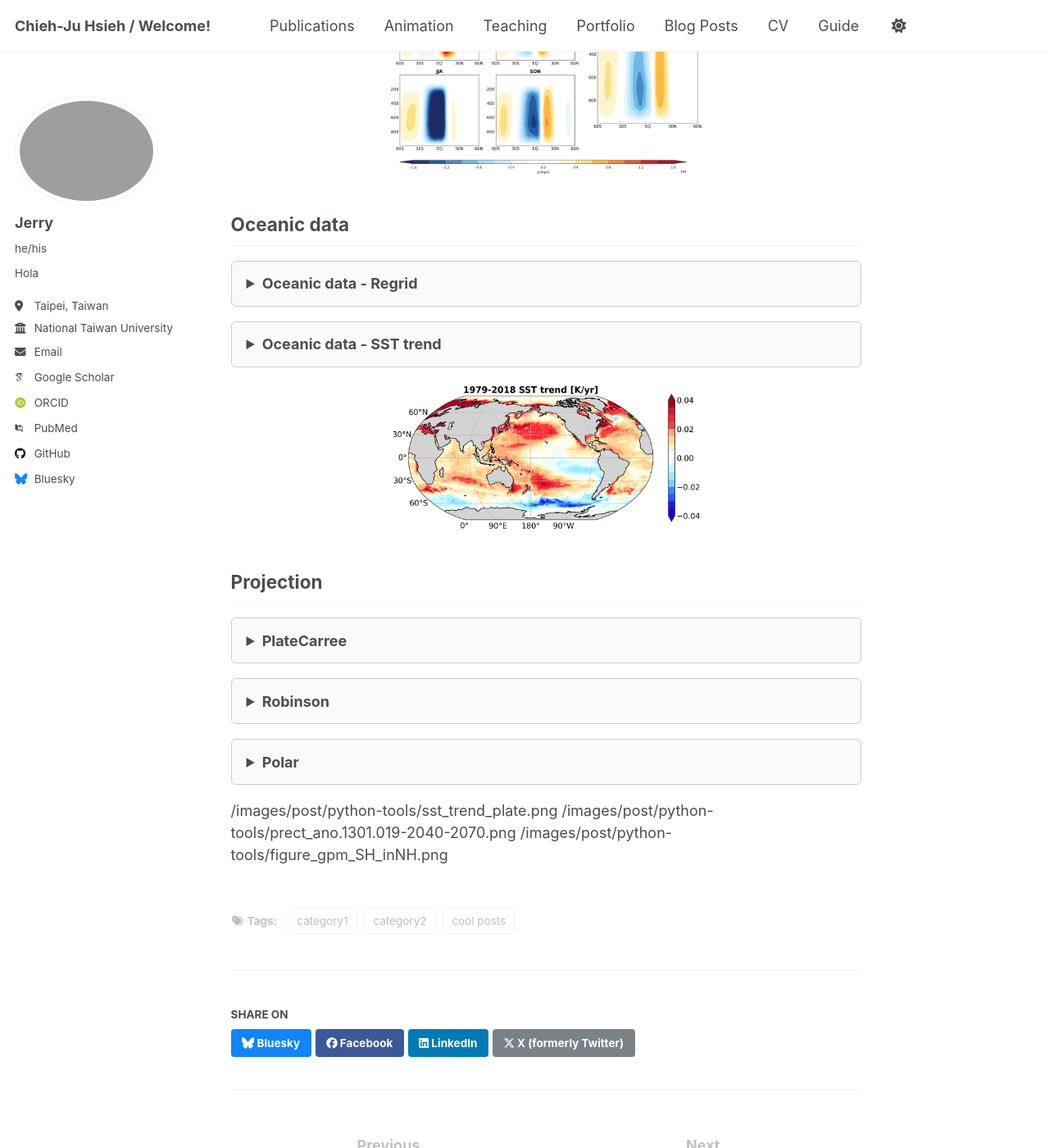
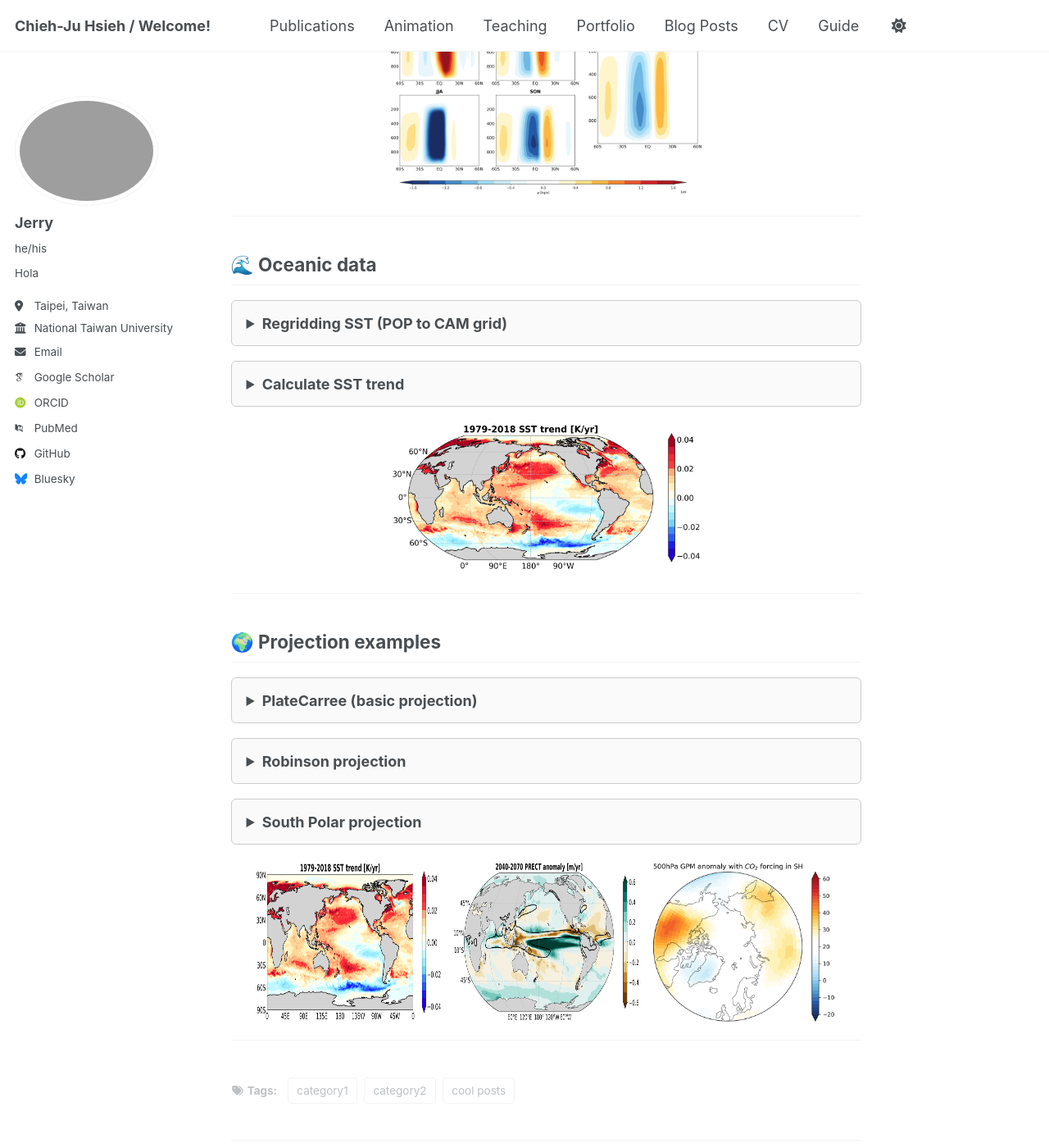
Before and after one commit to CJ-Hsieh/CJ-Hsieh.github.io, a Jekyll site: the page built from _posts/2025-04-12-python-tools.md, in a window 1280 px wide and 1400 px high, scrolled down 522 px. Shown: the whole window at 82% size. Built offline with Jekyll 4.4.1, drawn with Linux system fonts in a browser that asks for light colours; some web fonts are replaced; some of the changed text lies outside the part shown.

Commit message:
Update 2025-04-12-python-tools.md

```diff
--- a/_posts/2025-04-12-python-tools.md
+++ b/_posts/2025-04-12-python-tools.md
@@ -10,7 +10,9 @@ tags:
 
 Some of the Python codes are attached to help process climate model data.
 
-## Atmospheric data
+---
+
+## 🌀 Atmospheric data
 
 <details class="code-toggle">
 <summary><strong>Walker circulation</strong></summary>
@@ -22,28 +24,27 @@ import numpy as np
 # Placeholder for walker cell diagnostics
 print("Walker circulation diagnostics complete")
 </code></pre>
-
 </details>
 
 <details class="code-toggle">
-<summary><strong>Atmospheric data - Hadley circulation</strong></summary>
+<summary><strong>Hadley circulation</strong></summary>
 
 <pre><code class="language-python">
-
 import xarray as xr
 import numpy as np
 </code></pre>
-
 </details>
 
 <p align="center">
   <img src="/images/post/python-tools/fig_hadley_cell.png" alt="Hadley cell" width="50%">
 </p>
 
-## Oceanic data
+---
+
+## 🌊 Oceanic data
 
 <details class="code-toggle">
-<summary><strong>Oceanic data - Regrid</strong></summary>
+<summary><strong>Regridding SST (POP to CAM grid)</strong></summary>
 
 <pre><code class="language-python">
 import xesmf as xe
@@ -51,26 +52,25 @@ import xarray as xr
 import numpy as np
 
 def read_data(data):
-    grid_in     = {'lon': data.TLONG, 'lat': data.TLAT}  # note: oceanic grid may be (TLONG, TLAT) or (ULONG, ULAT)
-    grid_out    = {'lon': lon, 'lat': lat}               # the atmospheric grid or other grid you want
-    regridder   = xe.Regridder(grid_in, grid_out, 'bilinear', periodic=True)
-    var_out     = regridder(data)
+    grid_in  = {'lon': data.TLONG, 'lat': data.TLAT}   # source grid
+    grid_out = {'lon': lon, 'lat': lat}                # target grid
+    regridder = xe.Regridder(grid_in, grid_out, 'bilinear', periodic=True)
+    var_out = regridder(data)
     return var_out
 
+# Load target lat/lon from CAM
 ds_latlon = xr.open_dataset('/your_path/xxxx_cam.h0.1850-01.nc')
 lat, lon = ds_latlon['lat'], ds_latlon['lon']
 
+# Load POP SST and regrid
 ds = xr.open_dataset('/your_path/xxxx_pop.h.1850-01.nc')
 sst = ds['TEMP'].isel(z_t=0)
-
 sst_reg = read_data(sst)
 </code></pre>
-
 </details>
 
-
 <details class="code-toggle">
-<summary><strong>Oceanic data - SST trend</strong></summary>
+<summary><strong>Calculate SST trend</strong></summary>
 
 <pre><code class="language-python">
 # Calculate SST trend over time
@@ -80,74 +80,71 @@ import numpy as np
 ds = xr.open_dataset('/your_path/xxxx_pop.h.1850-01.nc')
 sst = ds['TEMP'].isel(z_t=0)
 </code></pre>
-
 </details>
 
 <p align="center">
   <img src="/images/post/python-tools/sst_trend_robin.png" alt="SST trend" width="50%">
 </p>
 
-## Projection
+---
+
+## 🌍 Projection examples
 
 <details class="code-toggle">
-<summary><strong>PlateCarree</strong></summary>
+<summary><strong>PlateCarree (basic projection)</strong></summary>
 
 <pre><code class="language-python">
 import xesmf as xe
-
 </code></pre>
 </details>
 
 <details class="code-toggle">
-<summary><strong>Robinson</strong></summary>
+<summary><strong>Robinson projection</strong></summary>
 
 <pre><code class="language-python">
 import cartopy
-
 </code></pre>
 </details>
 
+<details class="code-toggle">
+<summary><strong>South Polar projection</strong></summary>
 
-<details class="code-toggle">
-<summary><strong>Polar</strong></summary>
+Reference: https://nordicesmhub.github.io/NEGI-Abisko-2019/training/example_NorthPolarStereo_projection.html
 
-Ref: https://nordicesmhub.github.io/NEGI-Abisko-2019/training/example_NorthPolarStereo_projection.html
 <pre><code class="language-python">
-def sp_map(*nrs, projection = ccrs.PlateCarree(), **kwargs):
-    return plt.subplots(*nrs, subplot_kw={'projection':projection}, **kwargs)
+def sp_map(*nrs, projection=ccrs.PlateCarree(), **kwargs):
+    return plt.subplots(*nrs, subplot_kw={'projection': projection}, **kwargs)
 
 def add_map_features(ax):
-    ax.coastlines(edgecolor='gray',alpha=0.5)
-    #gl = ax.gridlines()
-    #ax.add_feature(cy.feature.BORDERS);
-    #gl = ax.gridlines(draw_labels=True)
-    #gl.xlabels_top = True
-    #gl.ylabels_right = True
+    ax.coastlines(edgecolor='gray', alpha=0.5)
+    # ax.gridlines() and ax.add_feature can be enabled if needed
 
 def polarCentral_set_latlim(lat_lims, ax):
     ax.set_extent([-180, 180, lat_lims[0], lat_lims[1]], ccrs.PlateCarree())
-    # Compute a circle in axes coordinates, which we can use as a boundary
-    # for the map. We can pan/zoom as much as we like - the boundary will be
-    # permanently circular.
     theta = np.linspace(0, 2*np.pi, 100)
     center, radius = [0.5, 0.5], 0.5
     verts = np.vstack([np.sin(theta), np.cos(theta)]).T
     circle = mpath.Path(verts * radius + center)
-
     ax.set_boundary(circle, transform=ax.transAxes)
 
-level = np.arange(-10,30.1,2)
+# Plotting example
+level = np.arange(-10, 30.1, 2)
 cmap = cmaps.BlueWhiteOrangeRed
 fig, ax = sp_map(1, projection=ccrs.SouthPolarStereo())
-lat_lims = [-50,-90]
-Z3_SH.mean('time').isel(lev=-5).where(data['lat']<lat_lims[0]).\
-                   plot(ax=ax, cmap=cmap,extend='both',levels=level,transform=ccrs.PlateCarree())
+lat_lims = [-50, -90]
+Z3_SH.mean('time').isel(lev=-5).where(data['lat'] < lat_lims[0]) \
+    .plot(ax=ax, cmap=cmap, extend='both', levels=level, transform=ccrs.PlateCarree())
 polarCentral_set_latlim(lat_lims, ax)
 add_map_features(ax)
 plt.show()
 </code></pre>
 </details>
 
-/images/post/python-tools/sst_trend_plate.png
-/images/post/python-tools/prect_ano.1301.019-2040-2070.png
-/images/post/python-tools/figure_gpm_SH_inNH.png
+<!-- Three images displayed side by side -->
+<div style="display: flex; justify-content: center; gap: 10px;">
+  <img src="/images/post/python-tools/sst_trend_plate.png" alt="SST Trend Plate" style="width: 30%;">
+  <img src="/images/post/python-tools/prect_ano.1301.019-2040-2070.png" alt="Precip anomaly" style="width: 30%;">
+  <img src="/images/post/python-tools/figure_gpm_SH_inNH.png" alt="GPM SH in NH" style="width: 30%;">
+</div>
+
+---
```
